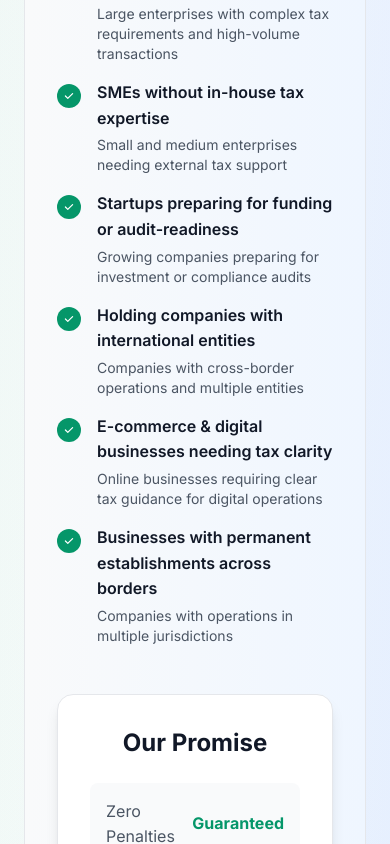
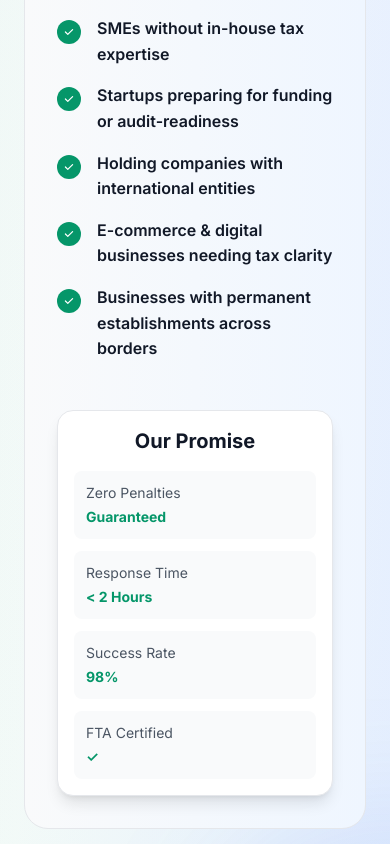
Before and after one commit to AkshayKeerti/StandardAuditingLP, a React (Create React App) app: page / in a window 390 px wide. Shown: the part 7260-8104 px from the top of the page. Built offline with nearby package versions, Linux system fonts and the light colour scheme.

Commit message:
Fix Our Promise box responsiveness for screens below 400px width
- Changed layout from horizontal to vertical stacking on small screens
- Added responsive padding and text sizes
- Improved spacing and margins for mobile devices
- Maintains original design on larger screens

```diff
--- a/src/components/CertificationsTrust.js
+++ b/src/components/CertificationsTrust.js
@@ -36,28 +36,22 @@ const CertificationsTrust = () => {
 
   const whoWeHelp = [
     {
-      category: "Corporates managing high transaction volumes",
-      description: "Large enterprises with complex tax requirements and high-volume transactions"
+      category: "Corporates managing high transaction volumes"
     },
     {
-      category: "SMEs without in-house tax expertise",
-      description: "Small and medium enterprises needing external tax support"
+      category: "SMEs without in-house tax expertise"
     },
     {
-      category: "Startups preparing for funding or audit-readiness",
-      description: "Growing companies preparing for investment or compliance audits"
+      category: "Startups preparing for funding or audit-readiness"
     },
     {
-      category: "Holding companies with international entities",
-      description: "Companies with cross-border operations and multiple entities"
+      category: "Holding companies with international entities"
     },
     {
-      category: "E-commerce & digital businesses needing tax clarity",
-      description: "Online businesses requiring clear tax guidance for digital operations"
+      category: "E-commerce & digital businesses needing tax clarity"
     },
     {
-      category: "Businesses with permanent establishments across borders",
-      description: "Companies with operations in multiple jurisdictions"
+      category: "Businesses with permanent establishments across borders"
     }
   ];
 
@@ -170,32 +164,31 @@ const CertificationsTrust = () => {
                           </svg>
                         </div>
                         <div>
-                          <h4 className="font-semibold text-gray-900 mb-1">{item.category}</h4>
-                          <p className="text-gray-600 text-sm">{item.description}</p>
+                          <h4 className="font-semibold text-gray-900">{item.category}</h4>
                         </div>
                       </div>
                     ))}
                   </div>
                 </div>
                 <div className="relative">
-                  <div className="bg-white rounded-2xl p-8 border border-gray-200 shadow-lg">
-                    <h4 className="text-2xl font-bold text-gray-900 mb-6 text-center">Our Promise</h4>
-                    <div className="space-y-4">
-                      <div className="flex items-center justify-between p-4 bg-gray-50 rounded-lg">
-                        <span className="text-gray-600">Zero Penalties</span>
-                        <span className="text-vigor-green font-bold">Guaranteed</span>
+                  <div className="bg-white rounded-2xl p-4 sm:p-6 lg:p-8 border border-gray-200 shadow-lg">
+                    <h4 className="text-xl sm:text-2xl font-bold text-gray-900 mb-4 sm:mb-6 text-center">Our Promise</h4>
+                    <div className="space-y-3 sm:space-y-4">
+                      <div className="flex flex-col sm:flex-row sm:items-center sm:justify-between p-3 sm:p-4 bg-gray-50 rounded-lg">
+                        <span className="text-sm sm:text-base text-gray-600 mb-1 sm:mb-0">Zero Penalties</span>
+                        <span className="text-sm sm:text-base text-vigor-green font-bold">Guaranteed</span>
                       </div>
-                      <div className="flex items-center justify-between p-4 bg-gray-50 rounded-lg">
-                        <span className="text-gray-600">Response Time</span>
-                        <span className="text-vigor-green font-bold">&lt; 2 Hours</span>
+                      <div className="flex flex-col sm:flex-row sm:items-center sm:justify-between p-3 sm:p-4 bg-gray-50 rounded-lg">
+                        <span className="text-sm sm:text-base text-gray-600 mb-1 sm:mb-0">Response Time</span>
+                        <span className="text-sm sm:text-base text-vigor-green font-bold">&lt; 2 Hours</span>
                       </div>
-                      <div className="flex items-center justify-between p-4 bg-gray-50 rounded-lg">
-                        <span className="text-gray-600">Success Rate</span>
-                        <span className="text-vigor-green font-bold">98%</span>
+                      <div className="flex flex-col sm:flex-row sm:items-center sm:justify-between p-3 sm:p-4 bg-gray-50 rounded-lg">
+                        <span className="text-sm sm:text-base text-gray-600 mb-1 sm:mb-0">Success Rate</span>
+                        <span className="text-sm sm:text-base text-vigor-green font-bold">98%</span>
                       </div>
-                      <div className="flex items-center justify-between p-4 bg-gray-50 rounded-lg">
-                        <span className="text-gray-600">FTA Certified</span>
-                        <span className="text-vigor-green font-bold">✓</span>
+                      <div className="flex flex-col sm:flex-row sm:items-center sm:justify-between p-3 sm:p-4 bg-gray-50 rounded-lg">
+                        <span className="text-sm sm:text-base text-gray-600 mb-1 sm:mb-0">FTA Certified</span>
+                        <span className="text-sm sm:text-base text-vigor-green font-bold">✓</span>
                       </div>
                     </div>
                   </div>
```
